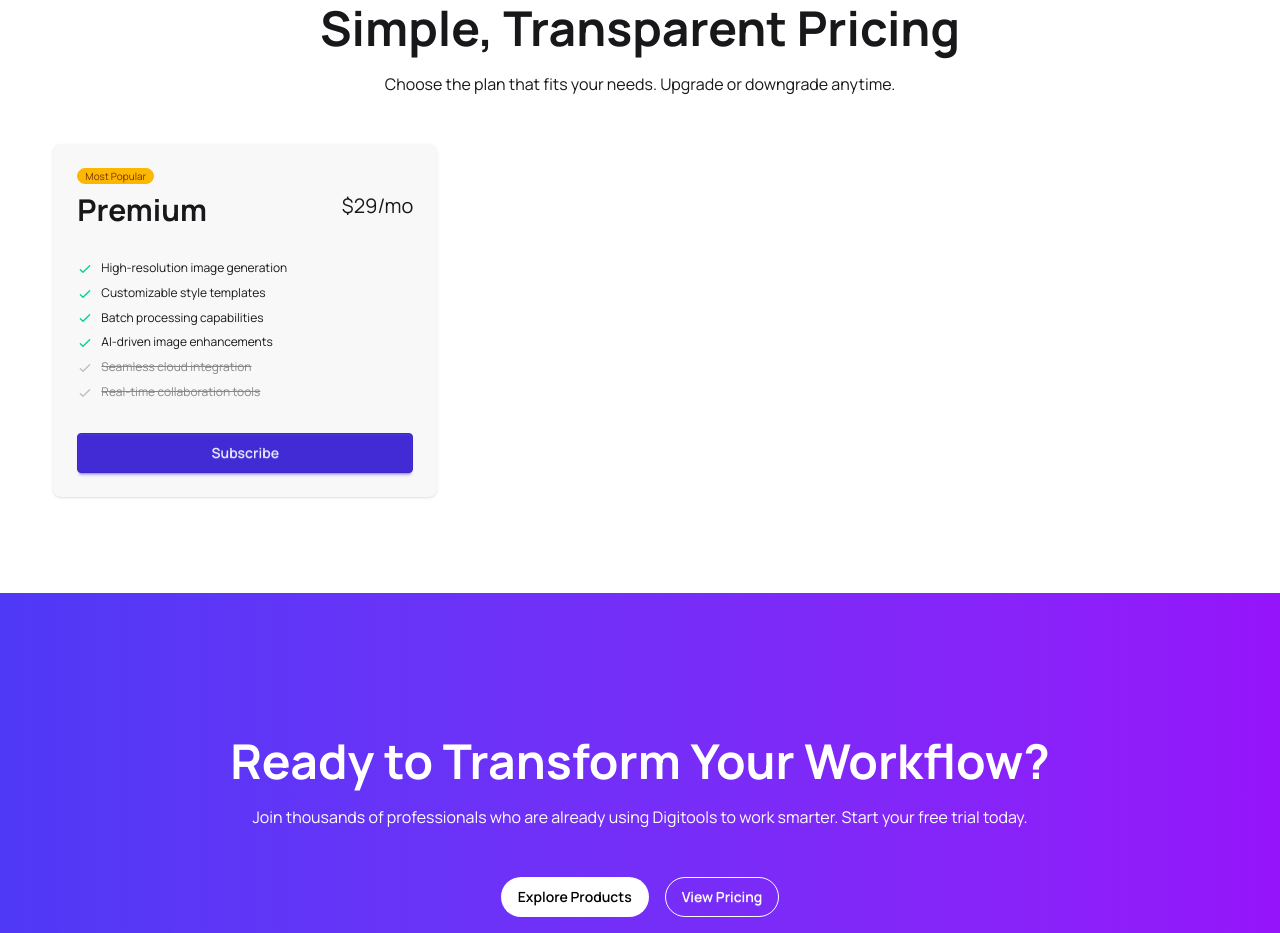
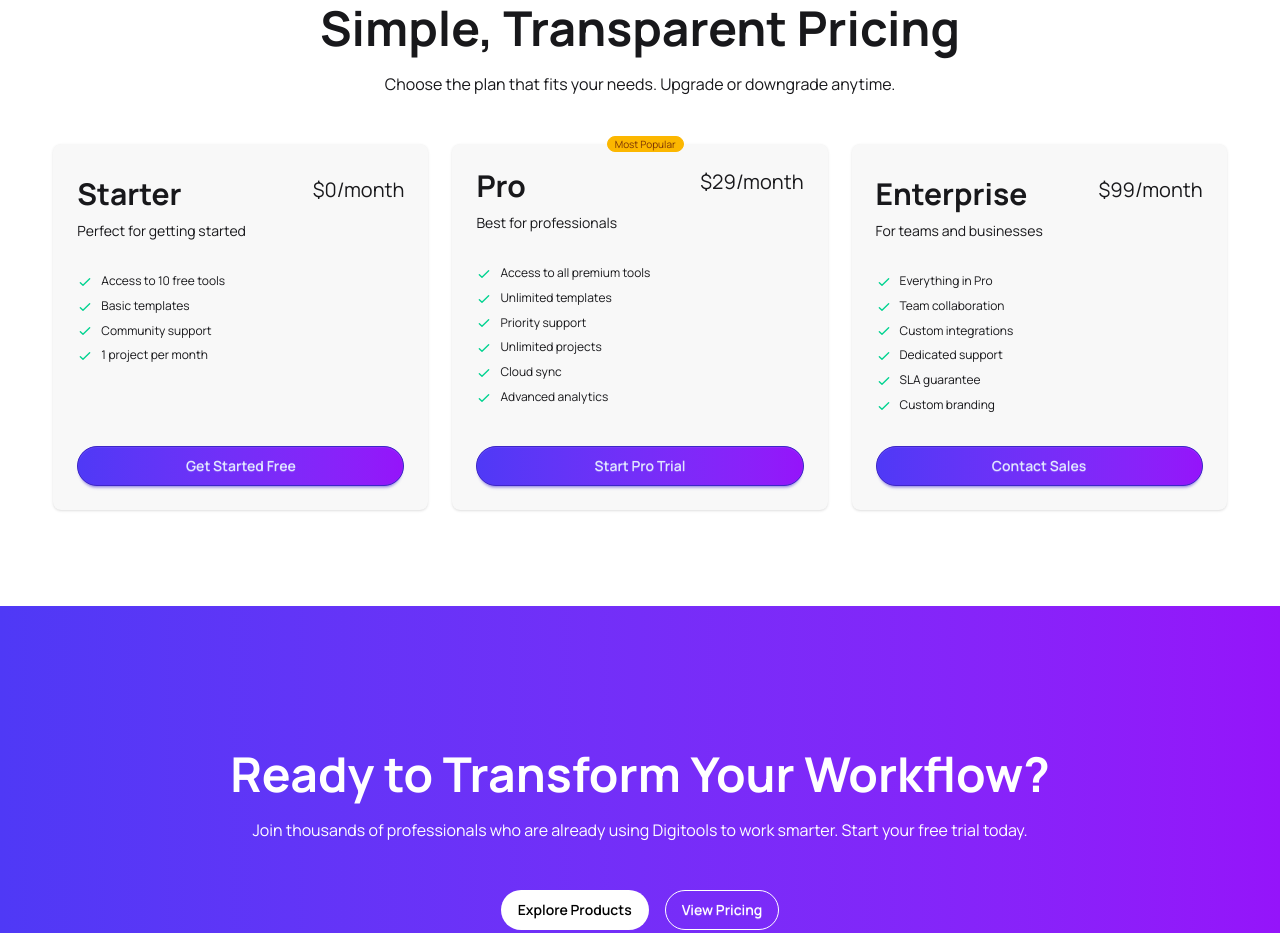
Before and after one commit to Badsha-Nishan/digital-tool-buying-website, a React (Vite) app: page / in a window 1280 px wide. Shown: the part 2000-2933 px from the top of the page. Built offline with nearby package versions, Linux system fonts and the light colour scheme.

Commit message:
added pricing card

```diff
--- a/src/App.jsx
+++ b/src/App.jsx
@@ -1,3 +1,4 @@
+import { Suspense } from "react";
 import "./App.css";
 import Banner from "./components/Banner/Banner";
 import CardSection from "./components/CardSection/CardSection";
@@ -10,7 +11,13 @@ import SectionTitle from "./components/SectionTitle/SectionTitle";
 import StepsCards from "./components/StepsCards/StepsCards";
 import Tab from "./components/Tab/Tab";
 
+const PriceCardPromise = async () => {
+  const res = await fetch("/pricingCards.json");
+  return res.json();
+};
+
 function App() {
+  const cardPromise = PriceCardPromise()
   return (
     <>
       <Navbar></Navbar>
@@ -44,7 +51,9 @@ function App() {
           </p>
         }
       ></SectionTitle>
-      <PricingCard></PricingCard>
+      <Suspense>
+        <PricingCard cardPromise={cardPromise}></PricingCard>
+      </Suspense>
       <FooterContent></FooterContent>
       <Footer></Footer>
     </>
--- /dev/null
+++ b/src/components/PricingCard/PriceCard.jsx
@@ -0,0 +1,65 @@
+import React from "react";
+
+const PriceCard = ({ card }) => {
+  const {
+    name,
+    description,
+    price,
+    period,
+    tag,
+    tagType,
+    buttonText,
+    features,
+    highlight,
+  } = card;
+  return (
+    <div className="card bg-base-200 shadow-sm ">
+      <div className="card-body relative">
+        <span
+          className={
+            tag && "badge badge-xs badge-warning absolute -top-2 right-36"
+          }
+        >
+          {tag}
+        </span>
+        <div className="flex justify-between">
+          <h2 className="text-3xl font-bold">{name}</h2>
+          <span className="text-xl">
+            ${price}/{period}
+          </span>
+        </div>
+        <div>
+          <p>{description}</p>
+        </div>
+        <ul className="mt-6 flex flex-1 flex flex-col gap-2 text-xs">
+          {features.map((feature) => (
+            <li>
+              <svg
+                xmlns="http://www.w3.org/2000/svg"
+                className="size-4 me-2 inline-block text-success"
+                fill="none"
+                viewBox="0 0 24 24"
+                stroke="currentColor"
+              >
+                <path
+                  strokeLinecap="round"
+                  strokeLinejoin="round"
+                  strokeWidth="2"
+                  d="M5 13l4 4L19 7"
+                />
+              </svg>
+              <span>{feature}</span>
+            </li>
+          ))}
+        </ul>
+        <div className="mt-6">
+          <button className="btn rounded-full btn-primary btn-block bg-linear-to-r from-[#4F39F6] to-[#9514FA]">
+            {buttonText}
+          </button>
+        </div>
+      </div>
+    </div>
+  );
+};
+
+export default PriceCard;
--- a/src/components/PricingCard/PricingCard.jsx
+++ b/src/components/PricingCard/PricingCard.jsx
@@ -1,126 +1,15 @@
-import React from "react";
+import React, { use } from "react";
+import PriceCard from "./PriceCard";
 
-const PricingCard = () => {
+
+const PricingCard = ({cardPromise}) => {
+    const card = use(cardPromise)
   return (
-    <div className="bg-base-100 w-11/12 mx-auto mb-24">
-      <div className="card w-96 bg-base-200 shadow-sm">
-        <div className="card-body">
-          <span className="badge badge-xs badge-warning">Most Popular</span>
-          <div className="flex justify-between">
-            <h2 className="text-3xl font-bold">Premium</h2>
-            <span className="text-xl">$29/mo</span>
-          </div>
-          <ul className="mt-6 flex flex-col gap-2 text-xs">
-            <li>
-              <svg
-                xmlns="http://www.w3.org/2000/svg"
-                className="size-4 me-2 inline-block text-success"
-                fill="none"
-                viewBox="0 0 24 24"
-                stroke="currentColor"
-              >
-                <path
-                  strokeLinecap="round"
-                  strokeLinejoin="round"
-                  strokeWidth="2"
-                  d="M5 13l4 4L19 7"
-                />
-              </svg>
-              <span>High-resolution image generation</span>
-            </li>
-            <li>
-              <svg
-                xmlns="http://www.w3.org/2000/svg"
-                className="size-4 me-2 inline-block text-success"
-                fill="none"
-                viewBox="0 0 24 24"
-                stroke="currentColor"
-              >
-                <path
-                  strokeLinecap="round"
-                  strokeLinejoin="round"
-                  strokeWidth="2"
-                  d="M5 13l4 4L19 7"
-                />
-              </svg>
-              <span>Customizable style templates</span>
-            </li>
-            <li>
-              <svg
-                xmlns="http://www.w3.org/2000/svg"
-                className="size-4 me-2 inline-block text-success"
-                fill="none"
-                viewBox="0 0 24 24"
-                stroke="currentColor"
-              >
-                <path
-                  strokeLinecap="round"
-                  strokeLinejoin="round"
-                  strokeWidth="2"
-                  d="M5 13l4 4L19 7"
-                />
-              </svg>
-              <span>Batch processing capabilities</span>
-            </li>
-            <li>
-              <svg
-                xmlns="http://www.w3.org/2000/svg"
-                className="size-4 me-2 inline-block text-success"
-                fill="none"
-                viewBox="0 0 24 24"
-                stroke="currentColor"
-              >
-                <path
-                  strokeLinecap="round"
-                  strokeLinejoin="round"
-                  strokeWidth="2"
-                  d="M5 13l4 4L19 7"
-                />
-              </svg>
-              <span>AI-driven image enhancements</span>
-            </li>
-            <li className="opacity-50">
-              <svg
-                xmlns="http://www.w3.org/2000/svg"
-                className="size-4 me-2 inline-block text-base-content/50"
-                fill="none"
-                viewBox="0 0 24 24"
-                stroke="currentColor"
-              >
-                <path
-                  strokeLinecap="round"
-                  strokeLinejoin="round"
-                  strokeWidth="2"
-                  d="M5 13l4 4L19 7"
-                />
-              </svg>
-              <span className="line-through">Seamless cloud integration</span>
-            </li>
-            <li className="opacity-50">
-              <svg
-                xmlns="http://www.w3.org/2000/svg"
-                className="size-4 me-2 inline-block text-base-content/50"
-                fill="none"
-                viewBox="0 0 24 24"
-                stroke="currentColor"
-              >
-                <path
-                  strokeLinecap="round"
-                  strokeLinejoin="round"
-                  strokeWidth="2"
-                  d="M5 13l4 4L19 7"
-                />
-              </svg>
-              <span className="line-through">
-                Real-time collaboration tools
-              </span>
-            </li>
-          </ul>
-          <div className="mt-6">
-            <button className="btn btn-primary btn-block">Subscribe</button>
-          </div>
-        </div>
-      </div>
+    <div className="bg-base-100 w-11/12 mx-auto mb-24 grid grid-cols-3 gap-6">
+        {
+            card.map(card=><PriceCard key={card.id} card={card}></PriceCard>)
+        }
+
     </div>
   );
 };
```
